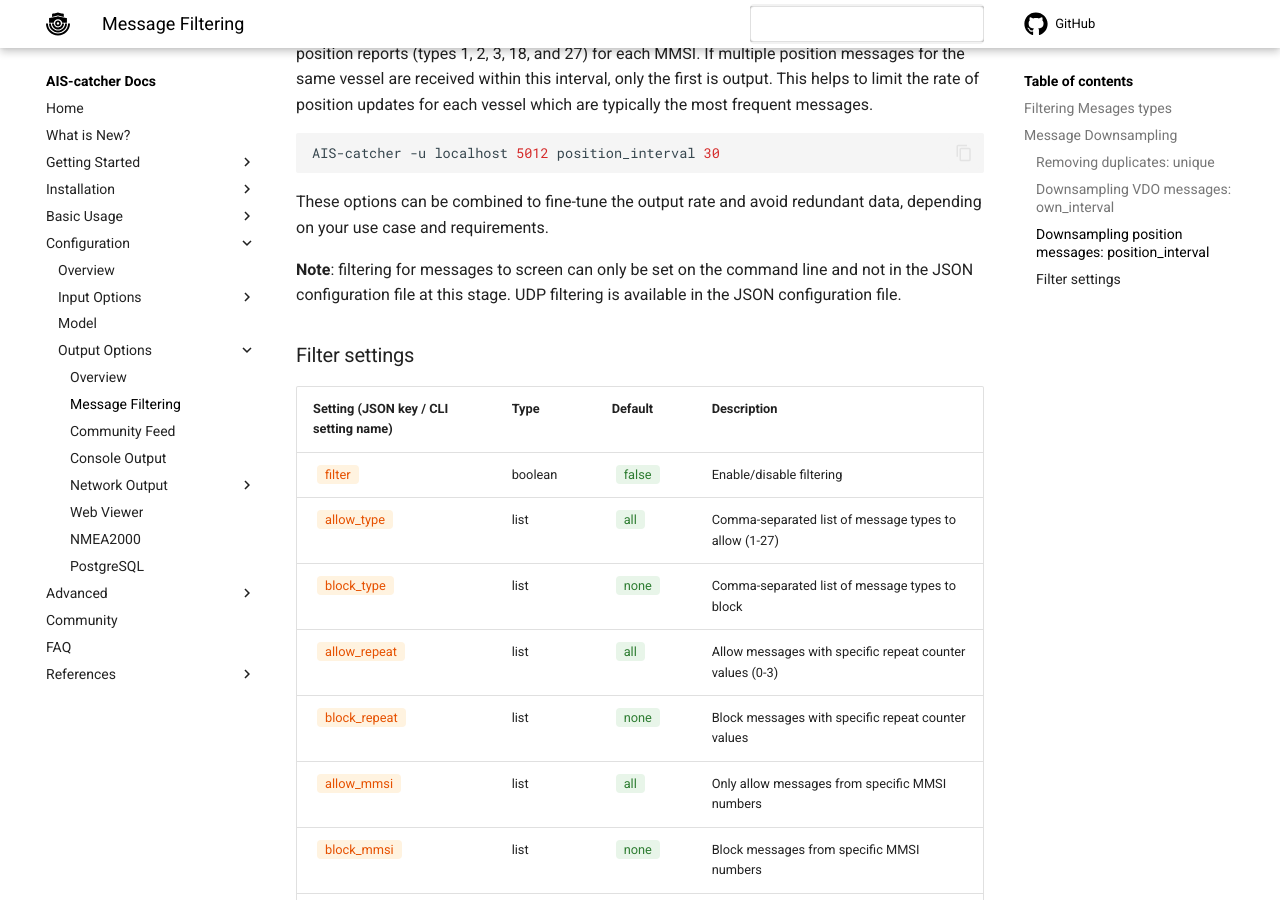
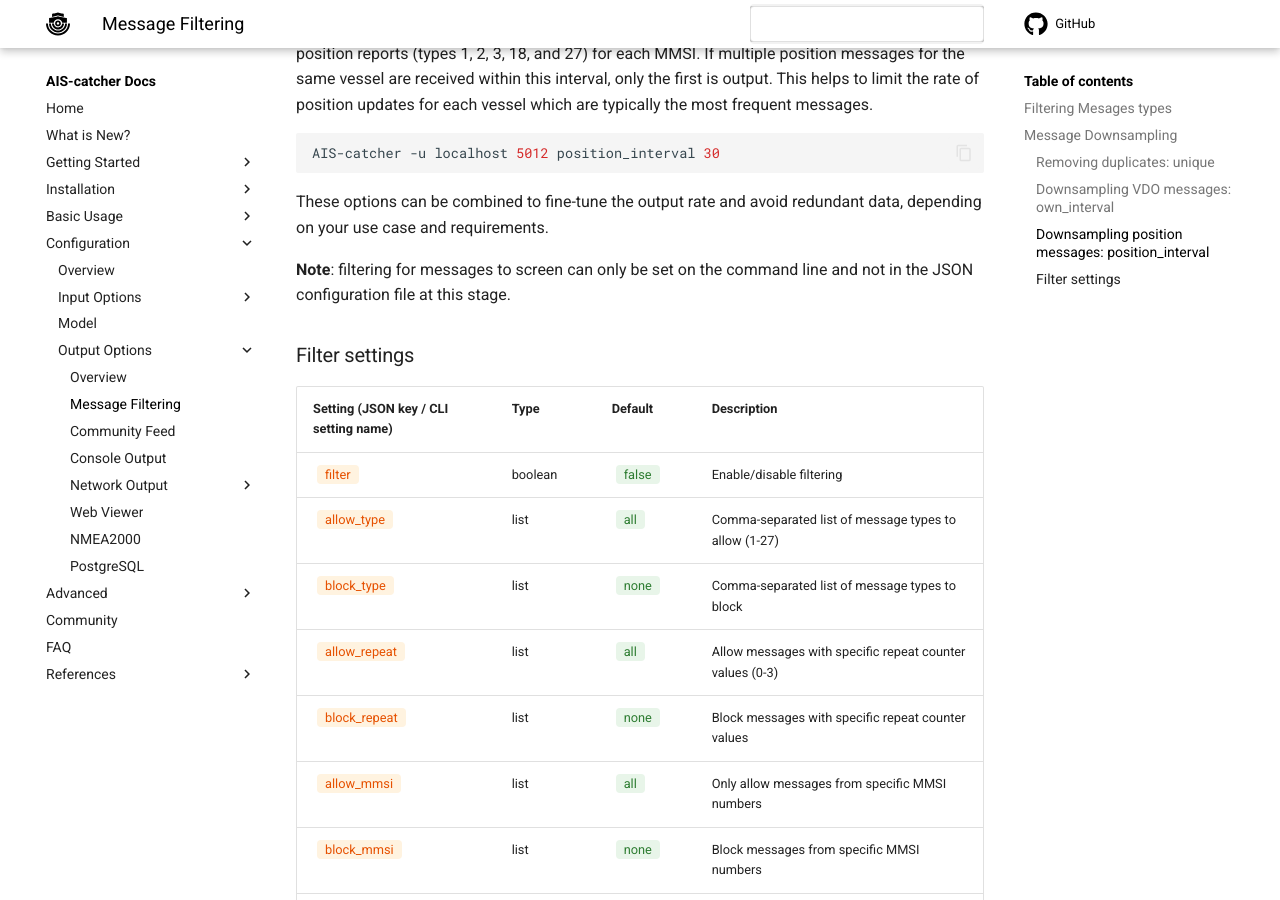
Before and after one commit to jvde-github/AIS-catcher-docs, an MkDocs documentation site: the page built from docs/configuration/output/message-filtering.md, in a window 1280 px wide and 900 px high, scrolled down 1883 px. Built offline with MkDocs 1.6.1 and Material for MkDocs 9.7.7, drawn with Linux system fonts in a browser that asks for light colours; comment, search, counter and statistics services are not loaded.

Commit message:
clarification

```diff
--- a/docs/configuration/output/message-filtering.md
+++ b/docs/configuration/output/message-filtering.md
@@ -60,7 +60,7 @@ AIS-catcher -u localhost 5012 position_interval 30
 
 These options can be combined to fine-tune the output rate and avoid redundant data, depending on your use case and requirements.
 
-**Note**: filtering for messages to screen can only be set on the command line and not in the JSON configuration file at this stage. UDP filtering is available in the JSON configuration file.
+**Note**: filtering for messages to screen can only be set on the command line and not in the JSON configuration file at this stage.
 
 ### Filter settings
 
```
